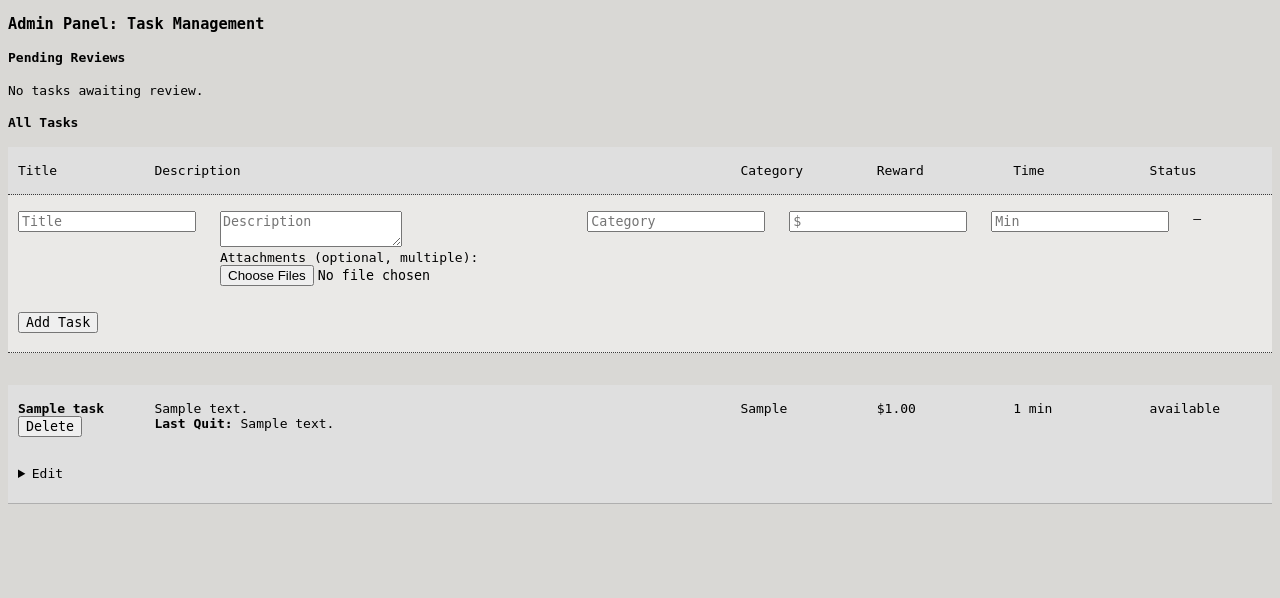
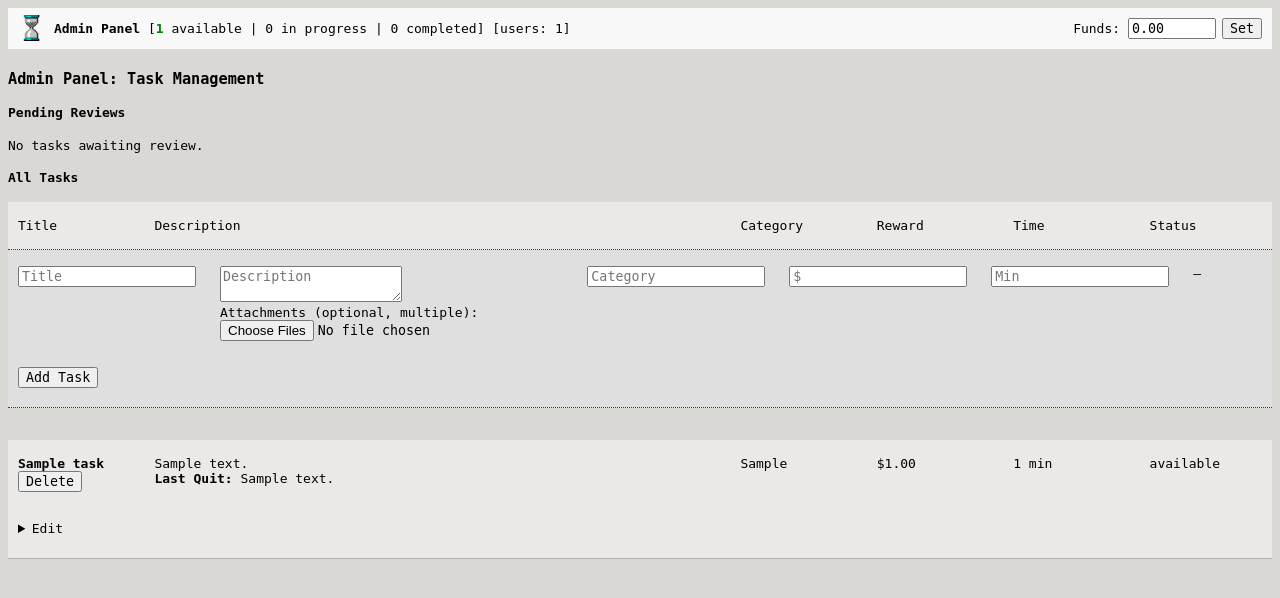
Before and after one commit to artsystema/wbt, a PHP site: page /admin.php in a window 1280 px wide. Shown: the top 598 px of the page. Run offline with PHP 8.4, Linux system fonts and the light colour scheme; data comes from the database, SQL or seed files in the repository; tables that the repository leaves empty hold one stand-in row (values such as "Sample post").

Commit message:
Add admin top bar with stats and fund control

```diff
--- a/public/admin.php
+++ b/public/admin.php
@@ -15,6 +15,13 @@ $pending = $stmt->fetchAll();
 // Get all tasks (for listing + edit/delete)
 $stmt = $pdo->query("SELECT * FROM tasks ORDER BY date_posted DESC");
 $tasks = $stmt->fetchAll();
+
+// Stats for top bar
+$availableCount = $pdo->query("SELECT COUNT(*) FROM tasks WHERE status = 'available'")->fetchColumn();
+$inProgressCount = $pdo->query("SELECT COUNT(*) FROM tasks WHERE status = 'in_progress'")->fetchColumn();
+$completedCount = $pdo->query("SELECT COUNT(*) FROM tasks WHERE status = 'completed'")->fetchColumn();
+$userCount = $pdo->query("SELECT COUNT(*) FROM users")->fetchColumn();
+$bankFunds = $pdo->query("SELECT total_funds FROM fund_bank WHERE id = 1")->fetchColumn() ?: 0;
 ?>
 <!DOCTYPE html>
 <html>
@@ -23,7 +30,22 @@ $tasks = $stmt->fetchAll();
   <link rel="stylesheet" href="assets/style.css?v=<?= time() ?>">
 </head>
 <body class="admin">
-  <h3>Admin Panel: Task Management</h3>
+  <div id="top-bar">
+    <div class="top-bar-left">
+      <div class="top-bar-icon"><img src="assets/windows-95-loading.gif" alt=""></div>
+      <div>
+        <strong>Admin Panel</strong>
+        <span class="top-bar-info">[<span style="color:green;"><strong><?= $availableCount ?></strong></span> available | <?= $inProgressCount ?> in progress | <?= $completedCount ?> completed] [users: <?= $userCount ?>]</span>
+      </div>
+    </div>
+    <div class="top-bar-right">
+      <form action="/wbt/api/set_fund.php" method="POST" style="display:flex;gap:6px;align-items:center;">
+        <label>Funds: <input type="number" step="0.01" name="funds" value="<?= $bankFunds ?>" style="width:80px;"></label>
+        <button type="submit">Set</button>
+      </form>
+    </div>
+  </div>
+  <h3 style="margin-top:70px;">Admin Panel: Task Management</h3>
 <h4>Pending Reviews</h4>
 <?php if (empty($pending)): ?>
   <p>No tasks awaiting review.</p>
```
Also changed, not shown: api/set_fund.php (added, +16 -0 lines).
